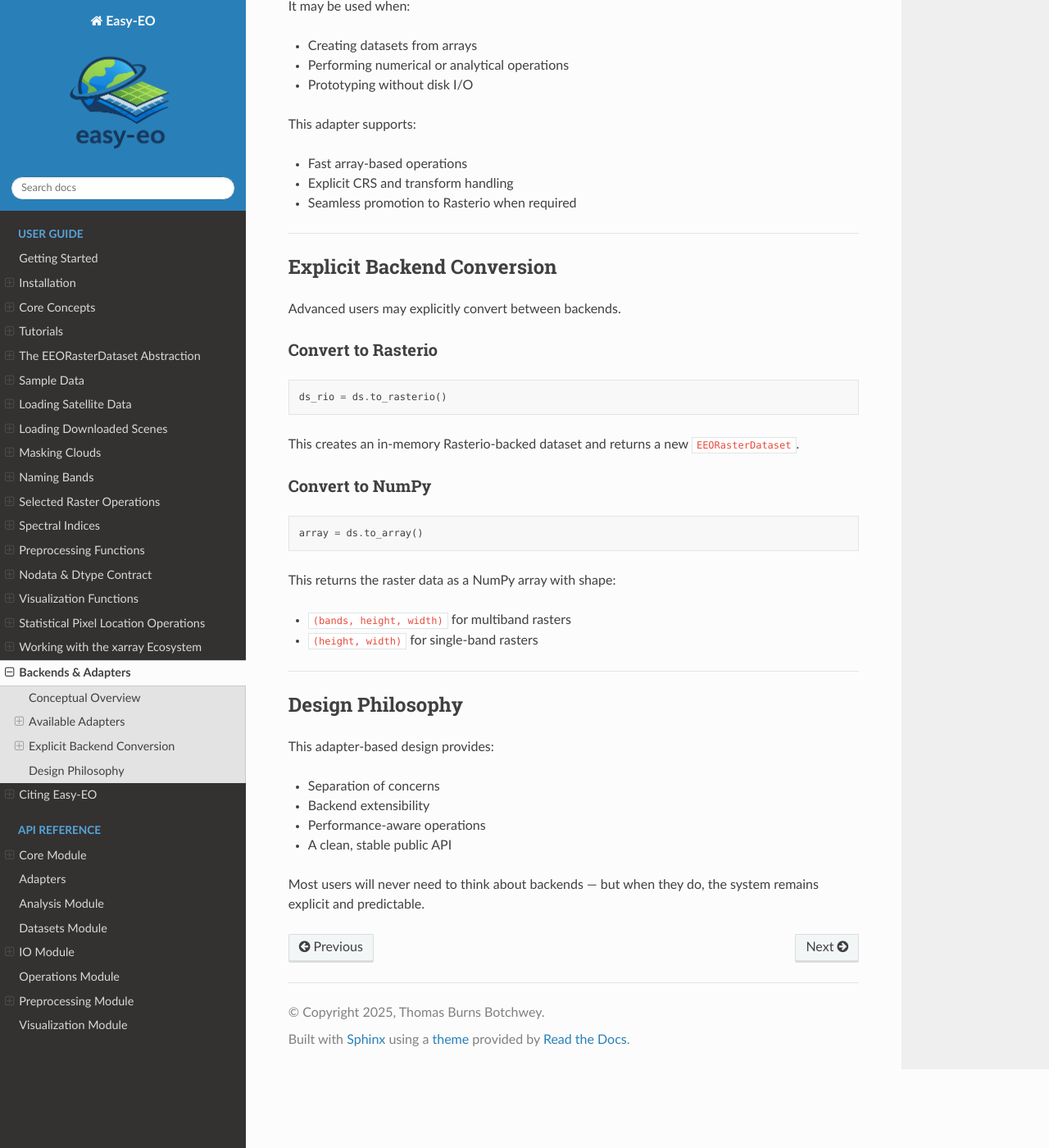
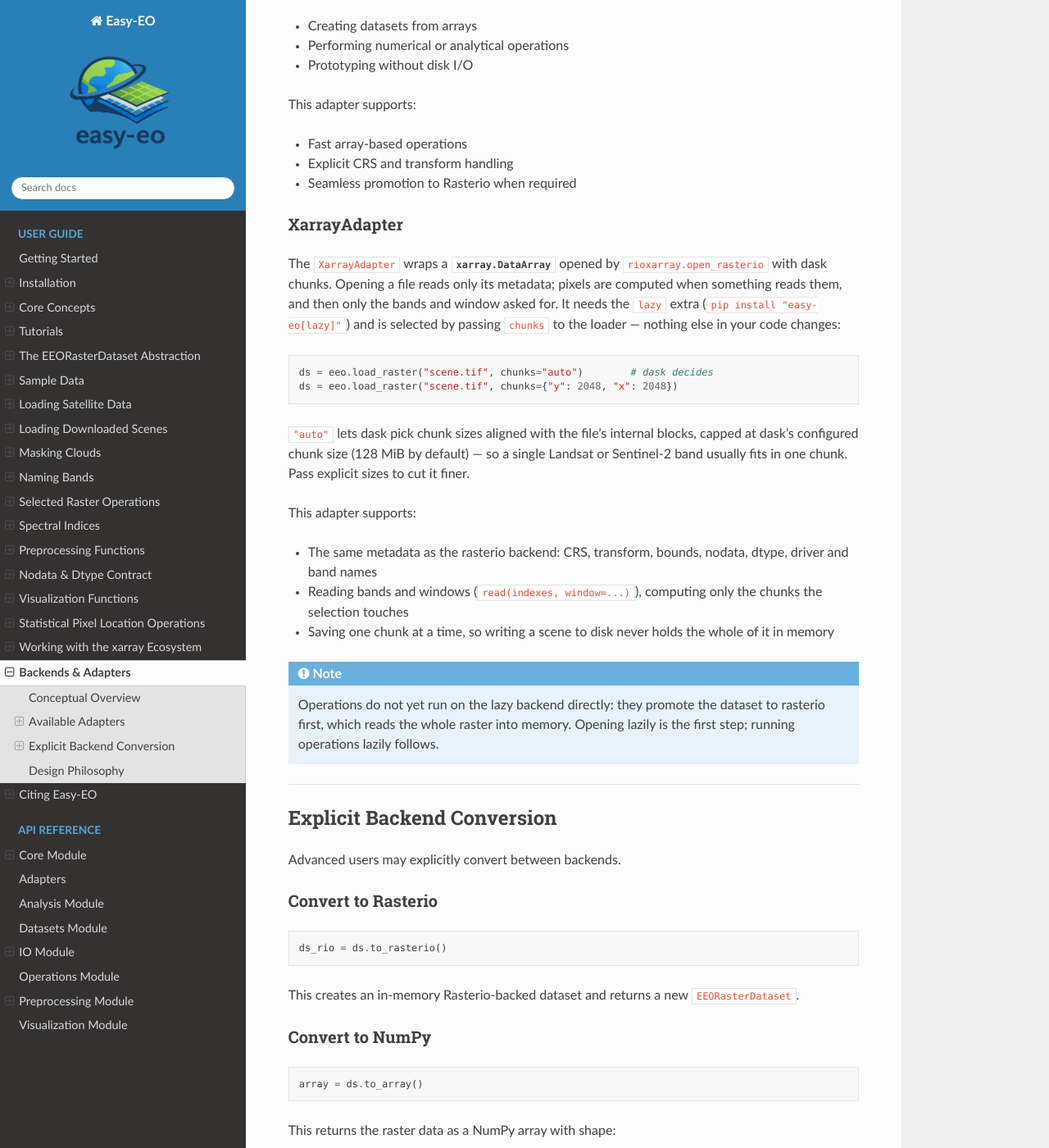
Before and after one commit to Tommy-Burns/easy-eo, a Sphinx documentation site: the page built from docs/source/backends.rst, in a window 1280 px wide and 1400 px high, scrolled down 1771 px. Shown: the whole window at 82% size. Built offline with Sphinx 7.4.7 and the Read the Docs theme 3.1.0, drawn with Linux system fonts in a browser that asks for light colours; some of the changed text lies outside the part shown.

Commit message:
docs: added lazy(xarray) adapter to docs

```diff
--- a/docs/source/backends.rst
+++ b/docs/source/backends.rst
@@ -8,7 +8,7 @@ This design allows the same high-level API to operate on:
 
 - Raster files on disk (Rasterio-backed)
 - In-memory NumPy arrays
-- Future backends (e.g. xarray, cloud-native rasters)
+- Raster files opened lazily as dask-chunked xarray arrays
 
 The backend is transparent by default (meaning users normally do not need to know
 or care whether the data is backed by Rasterio or NumPy, as all public methods
@@ -35,11 +34,11 @@ all I/O and metadata access to an internal **adapter**.
    EEORasterDataset
           |
           v
-   BaseRasterAdapter (abstract)
-        /     \
-       v       v
- Rasterio   NumPy
-  Adapter   Adapter
+    BaseRasterAdapter (abstract)
+       /       |       \
+      v        v        v
+ Rasterio    NumPy    Xarray
+  Adapter   Adapter   Adapter
 
 Each adapter exposes a **uniform interface** for:
 
@@ -89,6 +88,41 @@ This adapter supports:
 - Explicit CRS and transform handling
 - Seamless promotion to Rasterio when required
 
+XarrayAdapter
+^^^^^^^^^^^^^
+
+The ``XarrayAdapter`` wraps a :class:`xarray.DataArray` opened by
+``rioxarray.open_rasterio`` with dask chunks. Opening a file reads only its
+metadata; pixels are computed when something reads them, and then only the
+bands and window asked for. It needs the ``lazy`` extra
+(``pip install "easy-eo[lazy]"``) and is selected by passing ``chunks`` to the
+loader — nothing else in your code changes:
+
+.. code-block:: python
+
+   ds = eeo.load_raster("scene.tif", chunks="auto")        # dask decides
+   ds = eeo.load_raster("scene.tif", chunks={"y": 2048, "x": 2048})
+
+``"auto"`` lets dask pick chunk sizes aligned with the file's internal blocks,
+capped at dask's configured chunk size (128 MiB by default) — so a single
+Landsat or Sentinel-2 band usually fits in one chunk. Pass explicit sizes to cut
+it finer.
+
+This adapter supports:
+
+- The same metadata as the rasterio backend: CRS, transform, bounds, nodata,
+  dtype, driver and band names
+- Reading bands and windows (``read(indexes, window=...)``), computing only
+  the chunks the selection touches
+- Saving one chunk at a time, so writing a scene to disk never holds the whole
+  of it in memory
+
+.. note::
+
+   Operations do not yet run on the lazy backend directly: they promote the
+   dataset to rasterio first, which reads the whole raster into memory. Opening
+   lazily is the first step; running operations lazily follows.
+
 -----
 
 Explicit Backend Conversion
```
Also changed, not shown: other parts of docs/source/backends.rst (+4 -5 lines).
